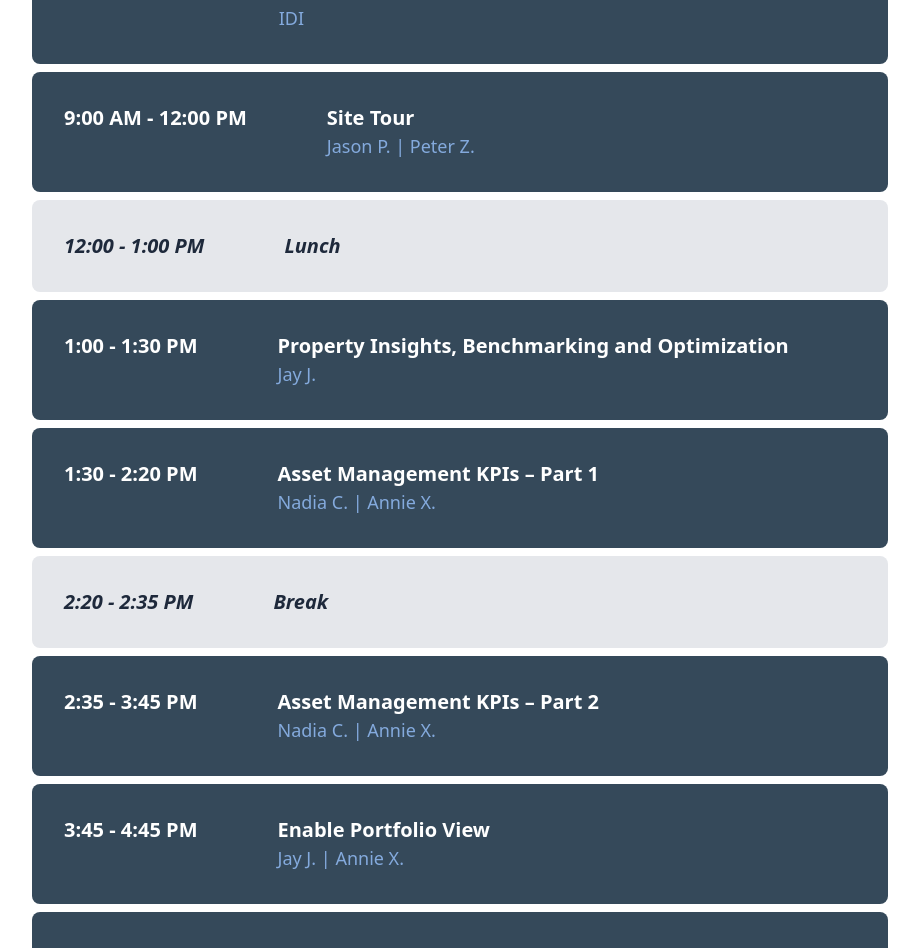
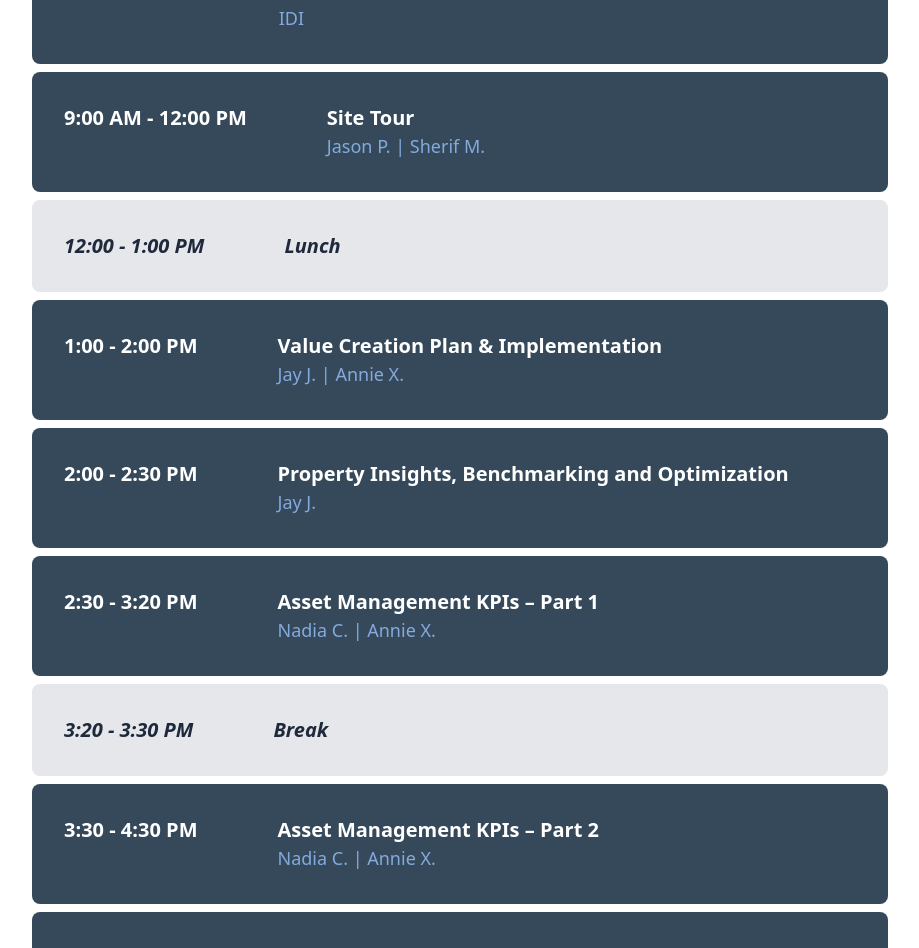
Before and after one commit to thewebbeckons/oxford-atlanta, a Nuxt app: page / in a window 1280 px wide. Shown: the part 2920-3868 px from the top of the page, without its empty margins (180-1099 px from the left). Built offline with nearby package versions, Linux system fonts and the light colour scheme.

Commit message:
Update Schedule.vue

```diff
--- a/components/sections/Schedule.vue
+++ b/components/sections/Schedule.vue
@@ -55,8 +55,8 @@
       type: 'talk',
       startTime: '3:30',
       endTime: '4:30 PM',
-      title: 'Value Creation Plan & Implementation',
-      people: 'Jay J. | Annie X.'
+      title: 'Avalon Presentation',
+      people: 'John K.'
     },
     {
       type: 'talk',
@@ -83,7 +83,7 @@
     {
       type: 'talk',
       startTime: '8:00',
-      endTime: '9:00 AM',
+      endTime: '8:45 AM',
       title: 'IDI Presentation',
       people: 'IDI'
     },
@@ -92,7 +92,7 @@
       startTime: '9:00 AM',
       endTime: '12:00 PM',
       title: 'Site Tour',
-      people: 'Jason P. | Peter Z.'
+      people: 'Jason P. | Sherif M.'
     },
     {
       type: 'break',
@@ -103,40 +103,40 @@
     {
       type: 'talk',
       startTime: '1:00',
-      endTime: '1:30 PM',
+      endTime: '2:00 PM',
+      title: 'Value Creation Plan & Implementation',
+      people: 'Jay J. | Annie X.'
+    },
+    {
+      type: 'talk',
+      startTime: '2:00',
+      endTime: '2:30 PM',
       title: 'Property Insights, Benchmarking and Optimization',
       people: 'Jay J.'
     },
     {
       type: 'talk',
-      startTime: '1:30',
-      endTime: '2:20 PM',
+      startTime: '2:30',
+      endTime: '3:20 PM',
       title: 'Asset Management KPIs – Part 1',
       people: 'Nadia C. | Annie X.'
     },
     {
       type: 'break',
-      startTime: '2:20',
-      endTime: '2:35 PM',
+      startTime: '3:20',
+      endTime: '3:30 PM',
       title: 'Break'
     },
     {
       type: 'talk',
-      startTime: '2:35',
-      endTime: '3:45 PM',
+      startTime: '3:30',
+      endTime: '4:30 PM',
       title: 'Asset Management KPIs – Part 2',
       people: 'Nadia C. | Annie X.'
     },
     {
       type: 'talk',
-      startTime: '3:45',
-      endTime: '4:45 PM',
-      title: 'Enable Portfolio View',
-      people: 'Jay J. | Annie X.'
-    },
-    {
-      type: 'talk',
-      startTime: '4:45',
+      startTime: '4:30',
       endTime: '5:00 PM',
       title: 'Proposed Next Steps',
       people: 'Annie X.'
```
